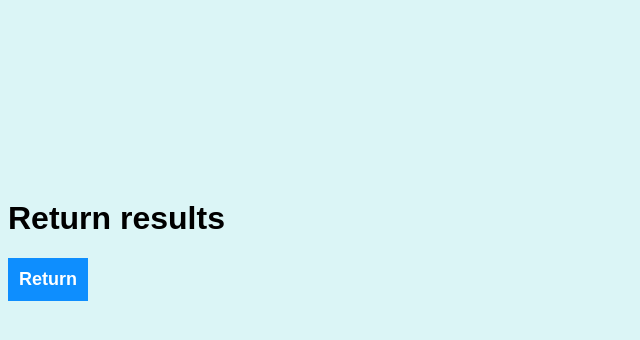
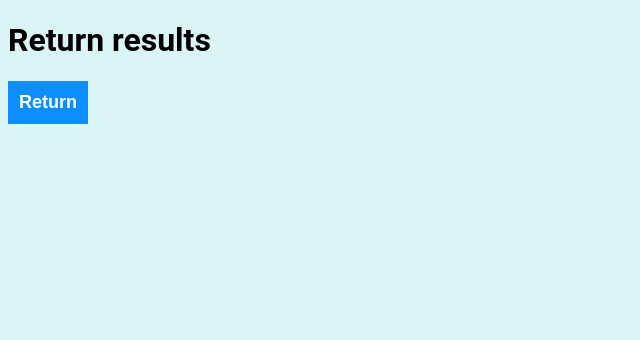
Before and after one commit to shirleyqt/CS221-project3, a plain HTML site: page WebContent/searchresult.html in a window 1280 px wide. Shown: the whole page, without its empty margins (0-640 px from the left). Drawn offline with nearby package versions, Linux system fonts and the light colour scheme.

Commit message:
Add files via upload
edit style

```diff
--- a/WebContent/style.css
+++ b/WebContent/style.css
@@ -3,7 +3,7 @@ body {
     background-color:#dbf5f6;
 }
 
-h1 {
+#box h1 {
 	margin-top: 200px;
 	font-family: 'Arial';
 }
```
